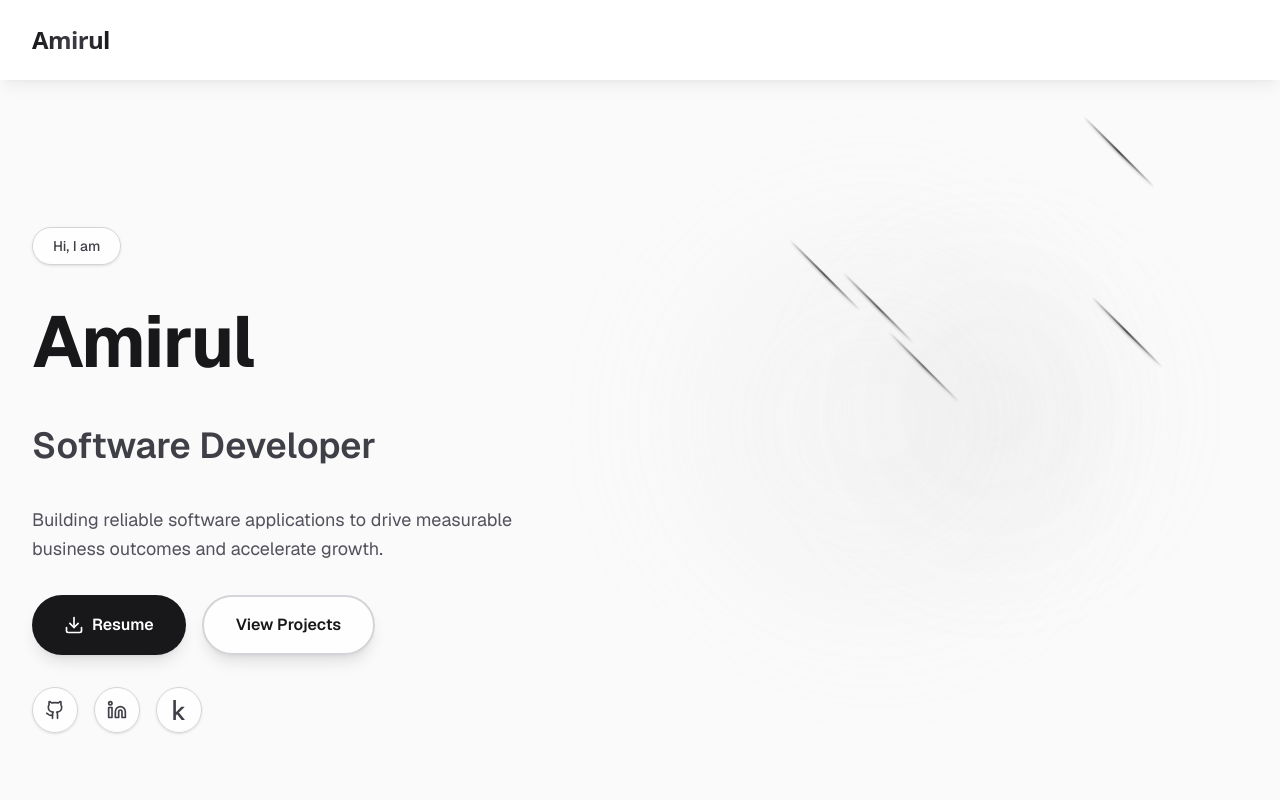
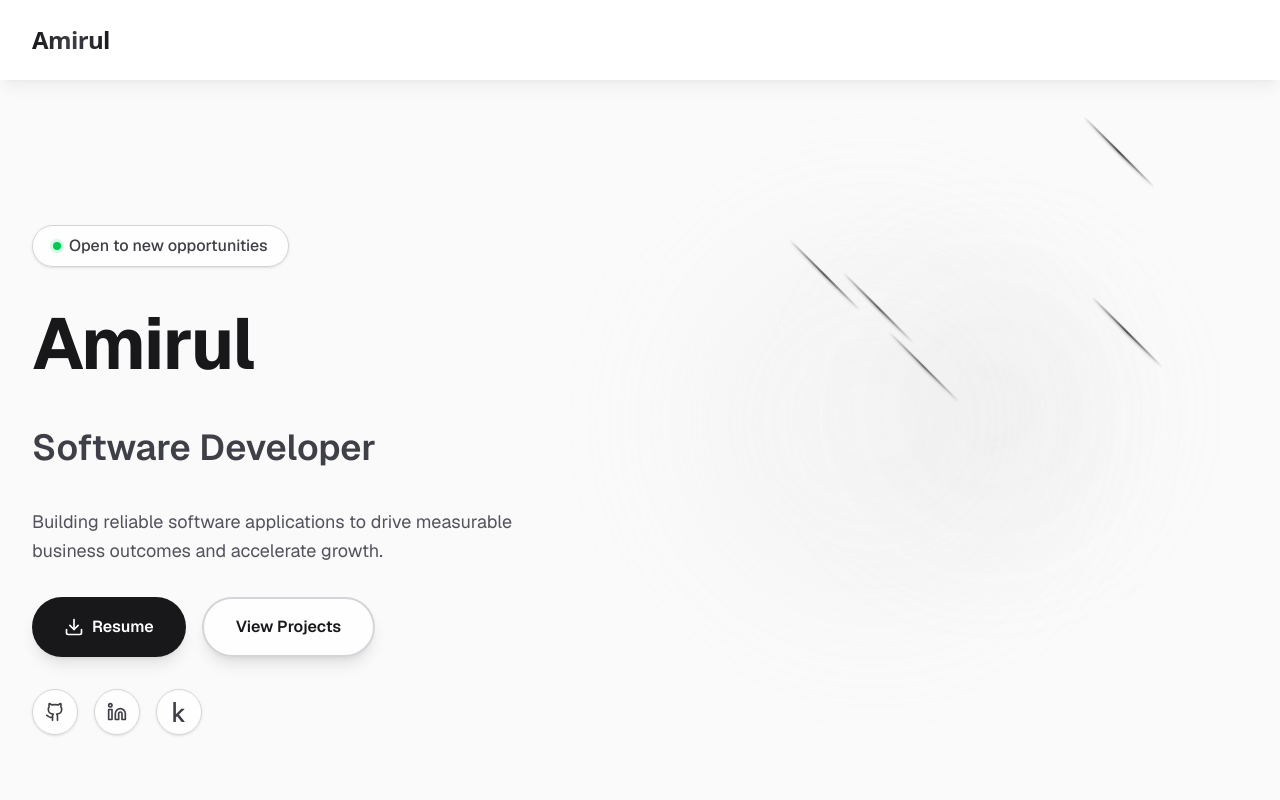
Before and after one commit to amirulabdlatib/portfolio, a Next.js app: page / in a window 1280 px wide. Shown: the top 800 px of the page. Built offline with nearby package versions, Linux system fonts and the light colour scheme.

Commit message:
Update hero section

```diff
--- a/src/components/Hero.jsx
+++ b/src/components/Hero.jsx
@@ -24,8 +24,12 @@ export default function Hero() {
                 <div className="grid items-center gap-12 lg:grid-cols-2">
                     <div className="relative z-10 space-y-6 text-center md:space-y-8 md:text-left">
                         <div className="inline-block animate-fade-in">
-                            <span className="flex items-center gap-2 rounded-full border border-zinc-300 bg-white/80 px-5 py-2 text-sm font-medium text-zinc-700 shadow-sm backdrop-blur-sm dark:border-zinc-700 dark:bg-zinc-900/80 dark:text-zinc-300">
-                                <span>Hi, I am</span>
+                            <span className="flex items-center gap-2 rounded-full border border-zinc-300 bg-white/80 px-5 py-2 text-md font-medium text-zinc-700 shadow-sm backdrop-blur-sm dark:border-zinc-700 dark:bg-zinc-900/80 dark:text-zinc-300">
+                                <span className="relative flex h-2 w-2">
+                                    <span className="absolute inline-flex h-full w-full animate-ping rounded-full bg-green-400 opacity-75"></span>
+                                    <span className="relative inline-flex h-2 w-2 rounded-full bg-green-500"></span>
+                                </span>
+                                <span>Open to new opportunities</span>
                             </span>
                         </div>
 
@@ -51,8 +55,7 @@ export default function Hero() {
                             <a
                                 href="/resume.pdf"
                                 download="Amirul_Abd_Latib_Resume.pdf"
-                                className="group flex items-center justify-center space-x-2 rounded-full bg-zinc-900 px-6 py-3 text-sm font-semibold text-white shadow-lg transition-all duration-300 hover:scale-105 hover:bg-zinc-800 hover:shadow-xl sm:px-8 sm:py-4 sm:text-base dark:bg-white dark:text-zinc-900 dark:hover:bg-zinc-100"
-                            >
+                                className="group flex items-center justify-center space-x-2 rounded-full bg-zinc-900 px-6 py-3 text-sm font-semibold text-white shadow-lg transition-all duration-300 hover:scale-105 hover:bg-zinc-800 hover:shadow-xl sm:px-8 sm:py-4 sm:text-base dark:bg-white dark:text-zinc-900 dark:hover:bg-zinc-100">
                                 <Download className="h-4 w-4 transition-transform group-hover:translate-y-1 sm:h-5 sm:w-5" />
                                 <span>Resume</span>
                             </a>
@@ -72,38 +75,35 @@ export default function Hero() {
                                         });
                                     }
                                 }}
-                                className="flex items-center justify-center space-x-2 rounded-full border-2 border-zinc-300 bg-white/80 px-6 py-3 text-sm font-semibold text-zinc-900 shadow-lg backdrop-blur-sm transition-all duration-300 hover:scale-105 hover:border-zinc-400 hover:bg-white hover:shadow-xl sm:px-8 sm:py-4 sm:text-base dark:border-zinc-700 dark:bg-zinc-900/80 dark:text-white dark:hover:border-zinc-600 dark:hover:bg-zinc-900"
-                            >
+                                className="flex items-center justify-center space-x-2 rounded-full border-2 border-zinc-300 bg-white/80 px-6 py-3 text-sm font-semibold text-zinc-900 shadow-lg backdrop-blur-sm transition-all duration-300 hover:scale-105 hover:border-zinc-400 hover:bg-white hover:shadow-xl sm:px-8 sm:py-4 sm:text-base dark:border-zinc-700 dark:bg-zinc-900/80 dark:text-white dark:hover:border-zinc-600 dark:hover:bg-zinc-900">
                                 <span>View Projects</span>
                             </a>
                         </div>
-
                         <div className="flex animate-fade-in-up items-center justify-center gap-3 delay-500 md:justify-start md:gap-4">
                             <a
                                 href="https://github.com/amirulabdlatib"
                                 target="_blank"
                                 rel="noopener noreferrer"
-                                className="rounded-full border border-zinc-300 bg-white/80 p-2.5 text-zinc-700 shadow-sm backdrop-blur-sm transition-all duration-300 hover:scale-110 hover:border-zinc-400 hover:text-zinc-900 sm:p-3 dark:border-zinc-700 dark:bg-zinc-900/80 dark:text-zinc-300 dark:hover:border-zinc-600 dark:hover:text-white"
-                                aria-label="GitHub"
-                            >
+                                className="group rounded-full border border-zinc-300 bg-white/80 p-2.5 text-zinc-700 shadow-sm backdrop-blur-sm transition-all duration-300 hover:scale-110 hover:border-[#181717] hover:bg-[#181717] hover:text-white sm:p-3 dark:border-zinc-700 dark:bg-zinc-900/80 dark:text-zinc-300 dark:hover:border-white dark:hover:bg-white dark:hover:text-[#181717]"
+                                aria-label="GitHub">
                                 <Github className="h-4 w-4 sm:h-5 sm:w-5" />
                             </a>
+
                             <a
                                 href="https://www.linkedin.com/in/amirulabdlatib"
                                 target="_blank"
                                 rel="noopener noreferrer"
-                                className="rounded-full border border-zinc-300 bg-white/80 p-2.5 text-zinc-700 shadow-sm backdrop-blur-sm transition-all duration-300 hover:scale-110 hover:border-zinc-400 hover:text-zinc-900 sm:p-3 dark:border-zinc-700 dark:bg-zinc-900/80 dark:text-zinc-300 dark:hover:border-zinc-600 dark:hover:text-white"
-                                aria-label="LinkedIn"
-                            >
+                                className="group rounded-full border border-zinc-300 bg-white/80 p-2.5 text-zinc-700 shadow-sm backdrop-blur-sm transition-all duration-300 hover:scale-110 hover:border-[#0A66C2] hover:bg-[#0A66C2] hover:text-white sm:p-3 dark:border-zinc-700 dark:bg-zinc-900/80 dark:text-zinc-300 dark:hover:border-[#0A66C2] dark:hover:bg-[#0A66C2]"
+                                aria-label="LinkedIn">
                                 <Linkedin className="h-4 w-4 sm:h-5 sm:w-5" />
                             </a>
+
                             <a
                                 href="https://www.kaggle.com/amirulabdlatib"
                                 target="_blank"
                                 rel="noopener noreferrer"
-                                className="rounded-full border border-zinc-300 bg-white/80 p-2.5 text-zinc-700 shadow-sm backdrop-blur-sm transition-all duration-300 hover:scale-110 hover:border-zinc-400 hover:text-zinc-900 sm:p-3 dark:border-zinc-700 dark:bg-zinc-900/80 dark:text-zinc-300 dark:hover:border-zinc-600 dark:hover:text-white"
-                                aria-label="Kaggle"
-                            >
+                                className="group rounded-full border border-zinc-300 bg-white/80 p-2.5 text-zinc-700 shadow-sm backdrop-blur-sm transition-all duration-300 hover:scale-110 hover:border-[#20BEFF] hover:bg-[#20BEFF] hover:text-white sm:p-3 dark:border-zinc-700 dark:bg-zinc-900/80 dark:text-zinc-300 dark:hover:border-[#20BEFF] dark:hover:bg-[#20BEFF] dark:hover:text-white"
+                                aria-label="Kaggle">
                                 <svg className="h-4 w-4 sm:h-5 sm:w-5" viewBox="0 0 24 24" fill="currentColor">
                                     <path d="M18.825 23.859c-.022.092-.117.141-.281.141h-3.139c-.187 0-.351-.082-.492-.248l-5.178-6.589-1.448 1.374v5.111c0 .235-.117.352-.351.352H5.505c-.236 0-.354-.117-.354-.352V.353c0-.233.118-.353.354-.353h2.431c.234 0 .351.12.351.353v14.343l6.203-6.272c.165-.165.33-.246.495-.246h3.239c.144 0 .236.06.285.18.046.149.034.255-.036.315l-6.555 6.344 6.836 8.507c.095.104.117.208.07.358" />
                                 </svg>
```
